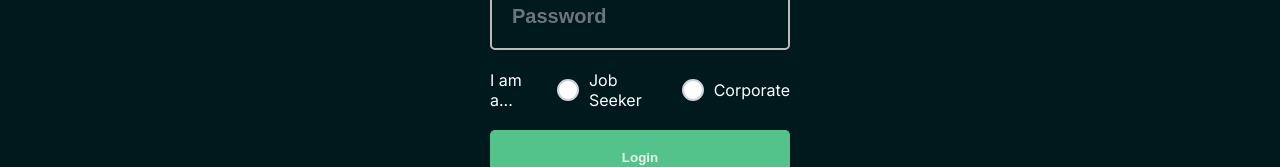
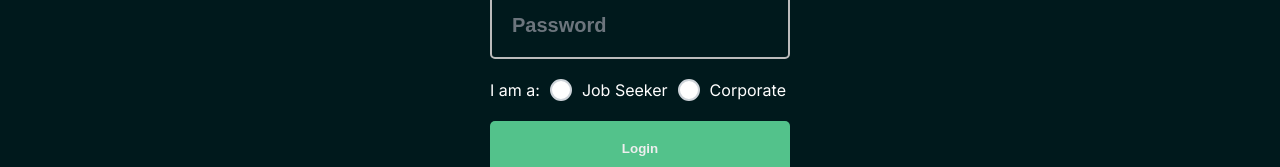
Before and after one commit to StarHire-x/starhire-frontend-client, a Next.js app: page /login in a window 1280 px wide. Shown: the part 401-568 px from the top of the page. Built offline with nearby package versions, Linux system fonts and the light colour scheme; no server answers.

Commit message:
Minor UI update

```diff
--- a/src/app/login/page.jsx
+++ b/src/app/login/page.jsx
@@ -97,7 +97,7 @@ const Login = () => {
           required
         />
         <div className={styles.radio}>
-          <p>I am a...</p>
+          <p>I am a:</p>
           <RadioButton
             inputId="Job_Seeker"
             name="role"
```
Also changed, not shown: src/app/register/page.jsx (+1 -21 lines).
